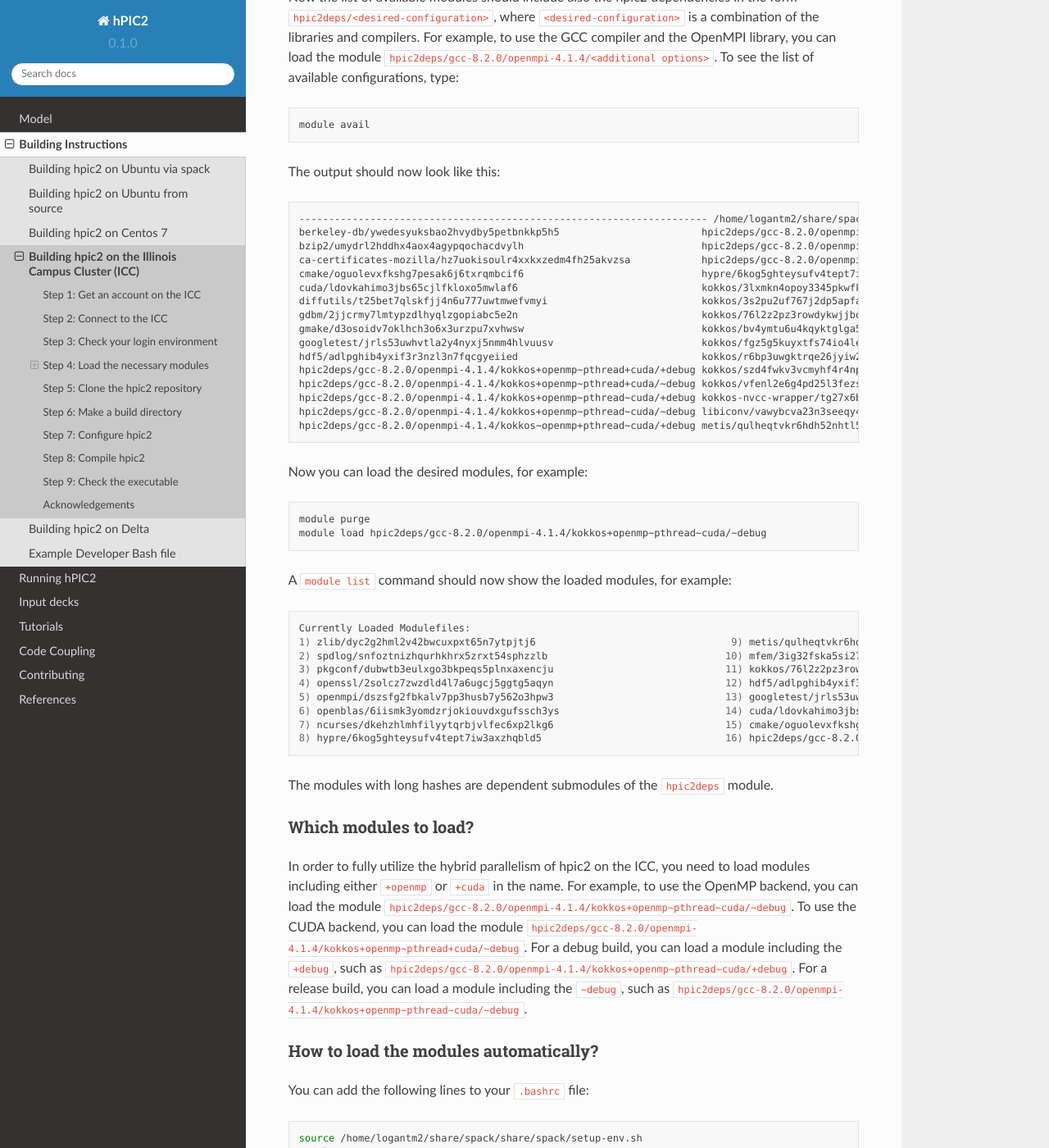
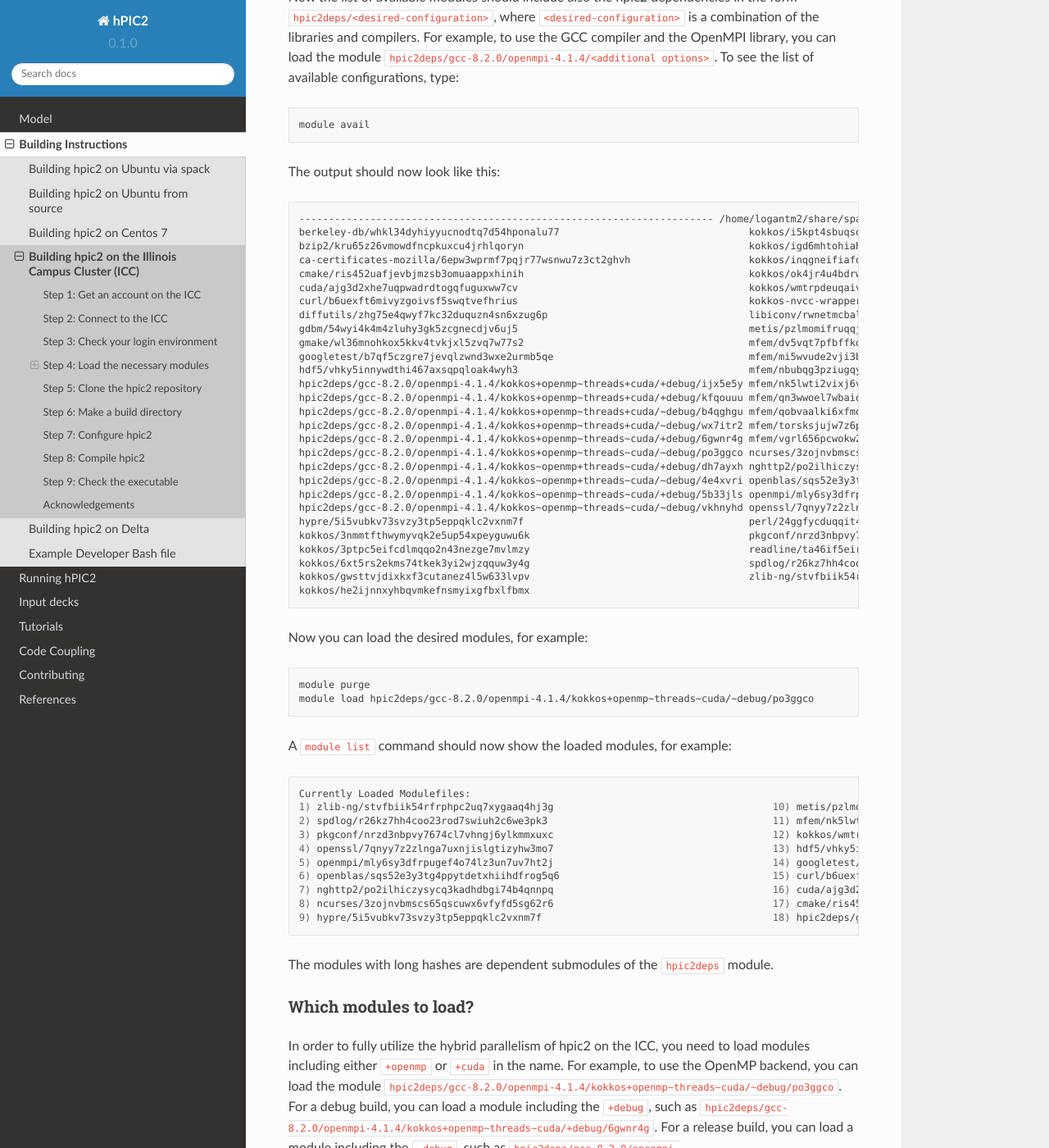
Before and after one commit to lcpp-org/hpic2doc, a Sphinx documentation site: the page built from docs/source/build_on_ICC.rst, in a window 1280 px wide and 1400 px high, scrolled down 1404 px. Shown: the whole window at 82% size. Built offline with Sphinx 7.4.7 and the Read the Docs theme 2.0.0, drawn with Linux system fonts in a browser that asks for light colours; some of the changed text lies outside the part shown.

Commit message:
Update campus cluster build instructions

```diff
--- a/docs/source/build_on_ICC.rst
+++ b/docs/source/build_on_ICC.rst
@@ -83,22 +83,34 @@
 
 .. code-block:: bash
 
-   --------------------------------------------------------------------- /home/logantm2/share/spack/share/spack/modules/linux-rhel7-sandybridge ----------------------------------------------------------------------
-   berkeley-db/ywedesyuksbao2hvydby5petbnkkp5h5                        hpic2deps/gcc-8.2.0/openmpi-4.1.4/kokkos~openmp+pthread~cuda/~debug mfem/3ig32fska5si27kqokjkfmmq7gkdh6wr
-   bzip2/umydrl2hddhx4aox4agypqochacdvylh                              hpic2deps/gcc-8.2.0/openmpi-4.1.4/kokkos~openmp~pthread~cuda/+debug mfem/3ss6fvwftbpy7anqa2rx3wqnwvtnx3jf
-   ca-certificates-mozilla/hz7uokisoulr4xxkxzedm4fh25akvzsa            hpic2deps/gcc-8.2.0/openmpi-4.1.4/kokkos~openmp~pthread~cuda/~debug mfem/h7dalt34tv2qjhoxhlmruqsuowasvdck
-   cmake/oguolevxfkshg7pesak6j6txrqmbcif6                              hypre/6kog5ghteysufv4tept7iw3axzhqbld5                              mfem/hiagqk42kkj7u67f2xjwdrddciaoypel
-   cuda/ldovkahimo3jbs65cjlfkloxo5mwlaf6                               kokkos/3lxmkn4opoy3345pkwfkssjrbqzvowl5                             ncurses/dkehzhlmhfilyytqrbjvlfec6xp2lkg6
-   diffutils/t25bet7qlskfjj4n6u777uwtmwefvmyi                          kokkos/3s2pu2uf767j2dp5apfatxdogqzlb6jm                             openblas/6iismk3yomdzrjokiouvdxgufssch3ys
-   gdbm/2jjcrmy7lmtypzdlhyqlzgopiabc5e2n                               kokkos/76l2z2pz3rowdykwjjboikzr4ylhbiv3                             openmpi/dszsfg2fbkalv7pp3husb7y562o3hpw3
-   gmake/d3osoidv7oklhch3o6x3urzpu7xvhwsw                              kokkos/bv4ymtu6u4kqyktglga5m7445vjjqogd                             openssl/2solcz7zwzdld4l7a6ugcj5ggtg5aqyn
-   googletest/jrls53uwhvtla2y4nyxj5nmm4hlvuusv                         kokkos/fgz5g5kuyxtfs74io4lezp4c55r5aifp                             perl/zyo4ghspyxb2kk7hdppm4rjn7tvwugoo
-   hdf5/adlpghib4yxif3r3nzl3n7fqcgyeiied                               kokkos/r6bp3uwgktrqe26jyiw2tmeh5efcafz2                             pkgconf/dubwtb3eulxgo3bkpeqs5plnxaxencju
-   hpic2deps/gcc-8.2.0/openmpi-4.1.4/kokkos+openmp~pthread+cuda/+debug kokkos/szd4fwkv3vcmyhf4r4np7axdq4wyxnrw                             readline/gzx2j4omsdomqyaezyu5mizgkmzghhkm
-   hpic2deps/gcc-8.2.0/openmpi-4.1.4/kokkos+openmp~pthread+cuda/~debug kokkos/vfenl2e6g4pd25l3fezsmqeno7jtwo52                             spdlog/snfoztnizhqurhkhrx5zrxt54sphzzlb
-   hpic2deps/gcc-8.2.0/openmpi-4.1.4/kokkos+openmp~pthread~cuda/+debug kokkos-nvcc-wrapper/tg27x6bflvlu2lpwv5n7cu3oip7wjahi                zlib/dyc2g2hml2v42bwcuxpxt65n7ytpjtj6
-   hpic2deps/gcc-8.2.0/openmpi-4.1.4/kokkos+openmp~pthread~cuda/~debug libiconv/vawybcva23n3seeqy4bmuylxfl3rgrhh
-   hpic2deps/gcc-8.2.0/openmpi-4.1.4/kokkos~openmp+pthread~cuda/+debug metis/qulheqtvkr6hdh52nhtl5tjrlc3j7mrv
+   ---------------------------------------------------------------------- /home/logantm2/share/spack/share/spack/modules/linux-rhel7-broadwell -----------------------------------------------------------------------
+   berkeley-db/whkl34dyhiyyucnodtq7d54hponalu77                                kokkos/i5kpt4sbuqsqx2lsu76t2snogwihyfyq
+   bzip2/kru65z26vmowdfncpkuxcu4jrhlqoryn                                      kokkos/igd6mhtohiaheudyhjcqufeyrxlziskb
+   ca-certificates-mozilla/6epw3wprmf7pqjr77wsnwu7z3ct2ghvh                    kokkos/inqgneifiafoo65sibdgzc4tvap4kcn4
+   cmake/ris452uafjevbjmzsb3omuaappxhinih                                      kokkos/ok4jr4u4bdrwq62kaomhuulxrv4cpztv
+   cuda/ajg3d2xhe7uqpwadrdtogqfuguxww7cv                                       kokkos/wmtrpdeuqaivzzrtzu534ixqgxxhmrus
+   curl/b6uexft6mivyzgoivsf5swqtvefhrius                                       kokkos-nvcc-wrapper/f4ehc24wnng6pa4ni3mpfwuc2l5lw3co
+   diffutils/zhg75e4qwyf7kc32duquzn4sn6xzug6p                                  libiconv/rwnetmcbalo6jf54gthchpkoowmq7ozb
+   gdbm/54wyi4k4m4zluhy3gk5zcgnecdjv6uj5                                       metis/pzlmomifruqqjhsakamas4aheufrko6t
+   gmake/wl36mnohkox5kkv4tvkjxl5zvq7w77s2                                      mfem/dv5vqt7pfbffkopbw6uebw4ddr4dtzrm
+   googletest/b7qf5czgre7jevqlzwnd3wxe2urmb5qe                                 mfem/mi5wvude2vji3bue6rpv35qxi6g5orxf
+   hdf5/vhky5innywdthi467axsqpqloak4wyh3                                       mfem/nbubqg3pziugqyyn55bc62hlu44wilmc
+   hpic2deps/gcc-8.2.0/openmpi-4.1.4/kokkos+openmp~threads+cuda/+debug/ijx5e5y mfem/nk5lwti2vixj6vjpjwq3eawjiw7p37x3
+   hpic2deps/gcc-8.2.0/openmpi-4.1.4/kokkos+openmp~threads+cuda/+debug/kfqouuu mfem/qn3wwoel7wbaiq5gvatbrmxdrvwq6bhq
+   hpic2deps/gcc-8.2.0/openmpi-4.1.4/kokkos+openmp~threads+cuda/~debug/b4qghgu mfem/qobvaalki6xfmqz6vwgwr74csyhdry6g
+   hpic2deps/gcc-8.2.0/openmpi-4.1.4/kokkos+openmp~threads+cuda/~debug/wx7itr2 mfem/torsksjujw7z6p7wkejpmtvyi24rcsd5
+   hpic2deps/gcc-8.2.0/openmpi-4.1.4/kokkos+openmp~threads~cuda/+debug/6gwnr4g mfem/vgrl656pcwokw2meciitihadvf3e33dn
+   hpic2deps/gcc-8.2.0/openmpi-4.1.4/kokkos+openmp~threads~cuda/~debug/po3ggco ncurses/3zojnvbmscs65qscuwx6vfyfd5sg62r6
+   hpic2deps/gcc-8.2.0/openmpi-4.1.4/kokkos~openmp+threads~cuda/+debug/dh7ayxh nghttp2/po2ilhiczysycq3kadhdbgi74b4qnnpq
+   hpic2deps/gcc-8.2.0/openmpi-4.1.4/kokkos~openmp+threads~cuda/~debug/4e4xvri openblas/sqs52e3y3tg4ppytdetxhiihdfrog5q6
+   hpic2deps/gcc-8.2.0/openmpi-4.1.4/kokkos~openmp~threads~cuda/+debug/5b33jls openmpi/mly6sy3dfrpugef4o74lz3un7uv7ht2j
+   hpic2deps/gcc-8.2.0/openmpi-4.1.4/kokkos~openmp~threads~cuda/~debug/vkhnyhd openssl/7qnyy7z2zlnga7uxnjislgtizyhw3mo7
+   hypre/5i5vubkv73svzy3tp5eppqklc2vxnm7f                                      perl/24ggfycduqqit434cd5qcxmbnlex7erz
+   kokkos/3nmmtfthwymyvqk2e5up54xpeyguwu6k                                     pkgconf/nrzd3nbpvy7674cl7vhngj6ylkmmxuxc
+   kokkos/3ptpc5eifcdlmqqo2n43nezge7mvlmzy                                     readline/ta46if5eireyg6csugdxu5u4uvwmtslu
+   kokkos/6xt5rs2ekms74tkek3yi2wjzqquw3y4g                                     spdlog/r26kz7hh4coo23rod7swiuh2c6we3pk3
+   kokkos/gwsttvjdixkxf3cutanez4l5w633lvpv                                     zlib-ng/stvfbiik54rfrphpc2uq7xygaaq4hj3g
+   kokkos/he2ijnnxyhbqvmkefnsmyixgfbxlfbmx
 
 
 Now you can load the desired modules, for example:
@@ -106,21 +118,22 @@
 .. code-block:: bash
 
    module purge
-   module load hpic2deps/gcc-8.2.0/openmpi-4.1.4/kokkos+openmp~pthread~cuda/~debug
+   module load hpic2deps/gcc-8.2.0/openmpi-4.1.4/kokkos+openmp~threads~cuda/~debug/po3ggco
 
 A ``module list`` command should now show the loaded modules, for example:
 
 .. code-block:: bash
 
    Currently Loaded Modulefiles:
-   1) zlib/dyc2g2hml2v42bwcuxpxt65n7ytpjtj6                                 9) metis/qulheqtvkr6hdh52nhtl5tjrlc3j7mrv
-   2) spdlog/snfoztnizhqurhkhrx5zrxt54sphzzlb                              10) mfem/3ig32fska5si27kqokjkfmmq7gkdh6wr
-   3) pkgconf/dubwtb3eulxgo3bkpeqs5plnxaxencju                             11) kokkos/76l2z2pz3rowdykwjjboikzr4ylhbiv3
-   4) openssl/2solcz7zwzdld4l7a6ugcj5ggtg5aqyn                             12) hdf5/adlpghib4yxif3r3nzl3n7fqcgyeiied
-   5) openmpi/dszsfg2fbkalv7pp3husb7y562o3hpw3                             13) googletest/jrls53uwhvtla2y4nyxj5nmm4hlvuusv
-   6) openblas/6iismk3yomdzrjokiouvdxgufssch3ys                            14) cuda/ldovkahimo3jbs65cjlfkloxo5mwlaf6
-   7) ncurses/dkehzhlmhfilyytqrbjvlfec6xp2lkg6                             15) cmake/oguolevxfkshg7pesak6j6txrqmbcif6
-   8) hypre/6kog5ghteysufv4tept7iw3axzhqbld5                               16) hpic2deps/gcc-8.2.0/openmpi-4.1.4/kokkos+openmp~pthread~cuda/~debug
+   1) zlib-ng/stvfbiik54rfrphpc2uq7xygaaq4hj3g                                     10) metis/pzlmomifruqqjhsakamas4aheufrko6t
+   2) spdlog/r26kz7hh4coo23rod7swiuh2c6we3pk3                                      11) mfem/nk5lwti2vixj6vjpjwq3eawjiw7p37x3
+   3) pkgconf/nrzd3nbpvy7674cl7vhngj6ylkmmxuxc                                     12) kokkos/wmtrpdeuqaivzzrtzu534ixqgxxhmrus
+   4) openssl/7qnyy7z2zlnga7uxnjislgtizyhw3mo7                                     13) hdf5/vhky5innywdthi467axsqpqloak4wyh3
+   5) openmpi/mly6sy3dfrpugef4o74lz3un7uv7ht2j                                     14) googletest/b7qf5czgre7jevqlzwnd3wxe2urmb5qe
+   6) openblas/sqs52e3y3tg4ppytdetxhiihdfrog5q6                                    15) curl/b6uexft6mivyzgoivsf5swqtvefhrius
+   7) nghttp2/po2ilhiczysycq3kadhdbgi74b4qnnpq                                     16) cuda/ajg3d2xhe7uqpwadrdtogqfuguxww7cv
+   8) ncurses/3zojnvbmscs65qscuwx6vfyfd5sg62r6                                     17) cmake/ris452uafjevbjmzsb3omuaappxhinih
+   9) hypre/5i5vubkv73svzy3tp5eppqklc2vxnm7f                                       18) hpic2deps/gcc-8.2.0/openmpi-4.1.4/kokkos+openmp~threads~cuda/~debug/po3ggco
 
 The modules with long hashes are dependent submodules of the ``hpic2deps`` module.
 
@@ -130,13 +143,65 @@
 In order to fully utilize the hybrid parallelism of hpic2 on the ICC,
 you need to load modules including either ``+openmp`` or ``+cuda`` in the name.
 For example, to use the OpenMP backend, you can load the module
-``hpic2deps/gcc-8.2.0/openmpi-4.1.4/kokkos+openmp~pthread~cuda/~debug``.
-To use the CUDA backend, you can load the module
-``hpic2deps/gcc-8.2.0/openmpi-4.1.4/kokkos+openmp~pthread+cuda/~debug``.
+``hpic2deps/gcc-8.2.0/openmpi-4.1.4/kokkos+openmp~threads~cuda/~debug/po3ggco``.
 For a debug build, you can load a module including the ``+debug``\ , such as
-``hpic2deps/gcc-8.2.0/openmpi-4.1.4/kokkos+openmp~pthread~cuda/+debug``.
+``hpic2deps/gcc-8.2.0/openmpi-4.1.4/kokkos+openmp~threads~cuda/+debug/6gwnr4g``.
 For a release build, you can load a module including the ``~debug``\ , such as
-``hpic2deps/gcc-8.2.0/openmpi-4.1.4/kokkos+openmp~pthread~cuda/~debug``.
+``hpic2deps/gcc-8.2.0/openmpi-4.1.4/kokkos+openmp~threads~cuda/~debug/po3ggco``.
+
+A little bit more work is required to use CUDA.
+There are two main GPU types on the cluster:
+V100s and A10s.
+The V100s have Compute Capability (CC) 7.0,
+whereas the A10s have CC 8.6.
+You must load the module corresponding to the nodes you intend to run on.
+To check which CC a module is built for, run ``spack spec`` on the short hash
+at the end of the module name.
+For example, ``spack spec /b4qghgu`` returns
+
+.. code-block::
+
+   Input spec
+   --------------------------------
+   -   /b4qghgu
+
+   Concretized
+   --------------------------------
+   [+]  hpic2deps@main%gcc@8.2.0 build_system=bundle arch=linux-rhel7-broadwell
+   [+]      ^cmake@3.26.3%gcc@8.2.0~doc+ncurses+ownlibs build_system=generic build_type=Release arch=linux-rhel7-broadwell
+   [+]          ^curl@8.1.2%gcc@8.2.0~gssapi~ldap~libidn2~librtmp~libssh~libssh2+nghttp2 build_system=autotools libs=shared,static tls=openssl arch=linux-rhel7-broadwell
+   [+]              ^nghttp2@1.52.0%gcc@8.2.0 build_system=autotools arch=linux-rhel7-broadwell
+   [+]              ^openssl@3.1.2%gcc@8.2.0~docs+shared build_system=generic certs=mozilla arch=linux-rhel7-broadwell
+   [+]                  ^ca-certificates-mozilla@2023-05-30%gcc@8.2.0 build_system=generic arch=linux-rhel7-broadwell
+   [+]          ^ncurses@6.4%gcc@8.2.0~symlinks+termlib abi=none build_system=autotools arch=linux-rhel7-broadwell
+   [+]          ^zlib-ng@2.1.3%gcc@8.2.0+compat+opt build_system=autotools patches=299b958,ae9077a,b692621 arch=linux-rhel7-broadwell
+   [e]      ^cuda@11.7.1%gcc@8.2.0~allow-unsupported-compilers~dev build_system=generic arch=linux-rhel7-broadwell
+   [+]      ^googletest@1.12.1%gcc@8.2.0+gmock~ipo+pthreads+shared build_system=cmake build_type=Release cxxstd=11 generator=make arch=linux-rhel7-broadwell
+   [+]          ^gmake@4.4.1%gcc@8.2.0~guile build_system=autotools arch=linux-rhel7-broadwell
+   [+]      ^hdf5@1.14.2%gcc@8.2.0+cxx~fortran~hl~ipo~java~map+mpi+shared~szip~threadsafe+tools api=default build_system=cmake build_type=Release generator=make arch=linux-rhel7-broadwell
+   [+]          ^pkgconf@1.9.5%gcc@8.2.0 build_system=autotools arch=linux-rhel7-broadwell
+   [+]      ^hypre@2.29.0%gcc@8.2.0~caliper~complex~cuda~debug+fortran~gptune~int64~internal-superlu~mixedint+mpi~openmp~rocm+shared~superlu-dist~sycl~umpire~unified-memory build_system=autotools arch=linux-rhel7-broadwell
+   [+]          ^openblas@0.3.10%gcc@8.2.0~bignuma~consistent_fpcsr~ilp64+locking+pic+shared build_system=makefile patches=865703b symbol_suffix=none threads=none arch=linux-rhel7-broadwell
+   [+]              ^perl@5.38.0%gcc@8.2.0+cpanm+opcode+open+shared+threads build_system=generic patches=714e4d1 arch=linux-rhel7-broadwell
+   [+]                  ^berkeley-db@18.1.40%gcc@8.2.0+cxx~docs+stl build_system=autotools patches=26090f4,b231fcc arch=linux-rhel7-broadwell
+   [+]                  ^bzip2@1.0.8%gcc@8.2.0~debug~pic+shared build_system=generic arch=linux-rhel7-broadwell
+   [+]                      ^diffutils@3.9%gcc@8.2.0 build_system=autotools arch=linux-rhel7-broadwell
+   [+]                          ^libiconv@1.17%gcc@8.2.0 build_system=autotools libs=shared,static arch=linux-rhel7-broadwell
+   [+]                  ^gdbm@1.23%gcc@8.2.0 build_system=autotools arch=linux-rhel7-broadwell
+   [+]                      ^readline@8.2%gcc@8.2.0 build_system=autotools patches=bbf97f1 arch=linux-rhel7-broadwell
+   [+]      ^kokkos@3.7.02%gcc@8.2.0~aggressive_vectorization+compiler_warnings+cuda~cuda_constexpr+cuda_lambda~cuda_ldg_intrinsic~cuda_relocatable_device_code~cuda_uvm~debug~debug_bounds_check~debug_dualview_modify_check~deprecated_code~examples~hpx~hpx_async_dispatch~hwloc~ipo~memkind~numactl+openmp~openmptarget+pic~rocm+serial+shared~sycl~tests~threads~tuning+wrapper build_system=cmake build_type=Release cuda_arch=86 cxxstd=17 generator=make intel_gpu_arch=none arch=linux-rhel7-broadwell
+   [+]          ^kokkos-nvcc-wrapper@4.0.01%gcc@8.2.0 build_system=generic arch=linux-rhel7-broadwell
+   [+]      ^metis@5.1.0%gcc@8.2.0~gdb~int64~ipo~real64+shared build_system=cmake build_type=Release generator=make patches=4991da9,93a7903,b1225da arch=linux-rhel7-broadwell
+   [+]      ^mfem@4.5.2%gcc@8.2.0~amgx~conduit+cuda~debug~examples~exceptions~fms~ginkgo~gnutls~gslib~hiop~lapack~libceed~libunwind+metis~miniapps~mpfr+mpi~netcdf~occa~openmp~petsc~pumi~raja~rocm~shared~slepc+static~strumpack~suite-sparse~sundials~superlu-dist~threadsafe~umpire~zlib build_system=generic cuda_arch=86 timer=auto arch=linux-rhel7-broadwell
+   [e]      ^openmpi@4.1.4%gcc@8.2.0~atomics~cuda~cxx~cxx_exceptions~gpfs~internal-hwloc~internal-pmix~java~legacylaunchers~lustre~memchecker~openshmem~orterunprefix+romio+rsh~singularity+static+vt+wrapper-rpath build_system=autotools fabrics=none schedulers=none arch=linux-rhel7-broadwell
+   [+]      ^spdlog@1.11.0%gcc@8.2.0~fmt_external~ipo+shared build_system=cmake build_type=Release generator=make arch=linux-rhel7-broadwell
+
+Note that ``kokkos`` is enabled with ``cuda_arch=86``
+(this can be seen on the line starting with ``^kokkos``),
+which means that it is compiled for CC 8.6.
+The command
+``module load hpic2deps/gcc-8.2.0/openmpi-4.1.4/kokkos+openmp~threads+cuda/~debug/b4qghgu``
+therefore loads the dependencies for GPUs with CC 8.6.
 
 How to load the modules automatically?
 ^^^^^^^^^^^^^^^^^^^^^^^^^^^^^^^^^^^^^^
@@ -147,7 +212,7 @@
 
    source /home/logantm2/share/spack/share/spack/setup-env.sh
    module purge
-   module load hpic2deps/gcc-8.2.0/openmpi-4.1.4/kokkos+openmp~pthread~cuda/~debug
+   module load hpic2deps/gcc-8.2.0/openmpi-4.1.4/kokkos+openmp~threads~cuda/~debug/po3ggco
 
 How to generate new modules for hpic2?
 ^^^^^^^^^^^^^^^^^^^^^^^^^^^^^^^^^^^^^^
```
